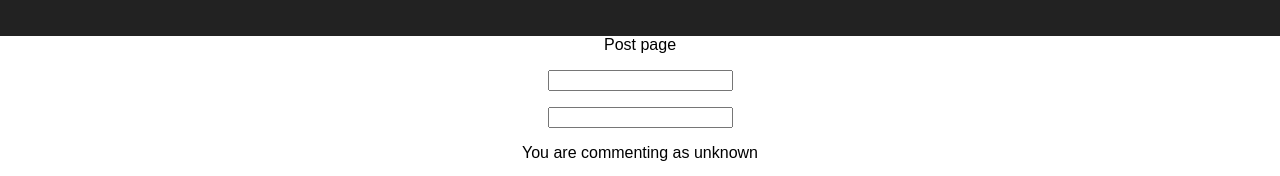
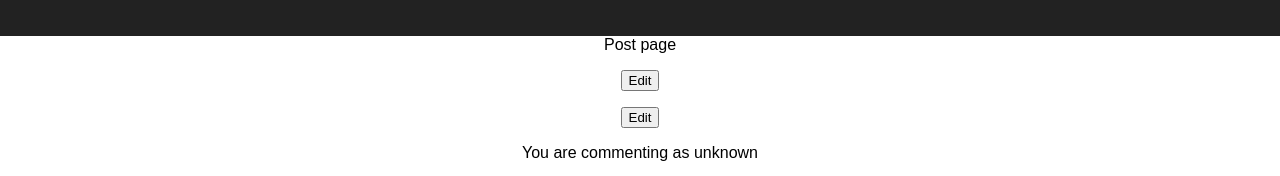
Before and after one commit to vongdarakia/react-readable, a React (Create React App) app: page /1/1 in a window 1280 px wide. Shown: the part 154-330 px from the top of the page. Built offline with nearby package versions, Linux system fonts and the light colour scheme; no server answers.

Commit message:
feat: Editable title and body

```diff
--- a/src/components/PostPage/index.js
+++ b/src/components/PostPage/index.js
@@ -1,5 +1,5 @@
 import React, { Component } from 'react';
-import Post from '../../containers/HomePage/Post';
+// import Post from '../../containers/HomePage/Post';
 import * as ReadableAPI from '../../util/ReadableAPI';
 import uuidv4 from 'uuid/v4';
 import uuidv5 from 'uuid/v5';
@@ -13,12 +13,21 @@ class PostPage extends Component {
             title: props.title,
             body: props.body,
             comments: [],
-            user: 'unknown'
+            user: 'unknown',
+            isEditingTitle: false,
+            isEditingBody: false
         }
 
         this.handleTitleChange = this.handleTitleChange.bind(this);
         this.handleBodyChange = this.handleBodyChange.bind(this);
         this.addComment = this.addComment.bind(this);
+        this.beginTitleEdit = this.beginTitleEdit.bind(this);
+        this.editTitle = this.editTitle.bind(this);
+        this.cancelTitleEdit = this.cancelTitleEdit.bind(this);
+
+        this.beginBodyEdit = this.beginBodyEdit.bind(this);
+        this.editBody = this.editBody.bind(this);
+        this.cancelBodyEdit = this.cancelBodyEdit.bind(this);
     }
 
     componentDidMount() {
@@ -86,16 +95,93 @@ class PostPage extends Component {
         });
     }
 
+    beginTitleEdit() {
+        this.setState({isEditingTitle: true}, () => {
+            console.log('setting title')
+            document.getElementById('title').value = this.state.title;
+            document.getElementById('title').focus();
+        });
+    }
+
+    editTitle() {
+        let title = document.getElementById('title').value;
+        let { body, id } = this.state;
+        this.setState({isEditingTitle: false, title},() => {
+            console.log('title edited');
+            ReadableAPI.editPost({
+                id,
+                title,
+                body
+            })
+        })
+    }
+
+    cancelTitleEdit() {
+        this.setState({ isEditingTitle: false });
+    }
+
+    beginBodyEdit() {
+        this.setState({isEditingBody: true}, () => {
+            console.log('setting body')
+            document.getElementById('body').value = this.state.body;
+            document.getElementById('body').focus();
+        });
+    }
+
+    editBody() {
+        let body = document.getElementById('body').value;
+        let { title, id } = this.state;
+        this.setState({ isEditingBody: false, body },() => {
+            console.log('body edited');
+            ReadableAPI.editPost({
+                id,
+                title,
+                body
+            })
+        })
+    }
+
+    cancelBodyEdit() {
+        this.setState({ isEditingBody: false });
+    }
+
 	render() {
-        let { title, author, body, comments } = this.state;
+        let { title, author, body, comments, isEditingTitle, isEditingBody } = this.state;
         // console.log(this.props);
         console.log("rendering");
+        let titleInput = title;
+        let titleEditBtn = (<button onClick={this.beginTitleEdit}>Edit</button>);
+        let titleCancelEditBtn = '';
+
+        let bodyInput = body;
+        let bodyEditBtn = (<button onClick={this.beginBodyEdit}>Edit</button>);
+        let bodyCancelEditBtn = '';
+
+        if (isEditingTitle) {
+            titleInput = (<textarea id="title" />);
+            titleEditBtn = (<button onClick={this.editTitle}>Save</button>);
+            titleCancelEditBtn = (<button onClick={this.cancelTitleEdit}>Cancel</button>);
+        }
+
+        else if (isEditingBody) {
+            bodyInput = (<textarea id="body" />);
+            bodyEditBtn = (<button onClick={this.editBody}>Save</button>);
+            bodyCancelEditBtn = (<button onClick={this.cancelBodyEdit}>Cancel</button>);
+        }
 		return (
             <div className="PostPage">
                 Post page
-                <p><input type="text" onChange={this.handleTitleChange} value={title} /></p>
+                <p>
+                    { titleInput }
+                    { titleEditBtn }
+                    { titleCancelEditBtn }
+                </p>
                 <p>{author}</p>
-                <p><input type="text" onChange={this.handleBodyChange} value={body} /></p>
+                <p>
+                    { bodyInput }
+                    { bodyEditBtn }
+                    { bodyCancelEditBtn }
+                </p>
                 <div>
                     <p>You are commenting as {this.state.user}</p>
                     <textarea id="comment"></textarea>
--- a/src/components/ReadableApp.js
+++ b/src/components/ReadableApp.js
@@ -29,4 +29,4 @@ class ReadableApp extends Component {
 }
 
 export default ReadableApp;
-{/* <Route path="/:category/:postId" component={PostPage}/> */}
+// {/* <Route path="/:category/:postId" component={PostPage}/> */}
--- a/src/util/readableAPI.js
+++ b/src/util/readableAPI.js
@@ -27,14 +27,14 @@ export const getPosts = (category='all') => {
 
 export const editPost = (post) => {
     let editPostUrl = `${url}/posts/${post.id}`;
-
+    console.log(post);
     return fetch(editPostUrl,
         {
             headers: {
                 ...headers,
                 "Content-Type": "application/json"
             },
-            method: 'post',
+            method: 'put',
             body: JSON.stringify({
                 title: post.title,
                 body: post.body
```
